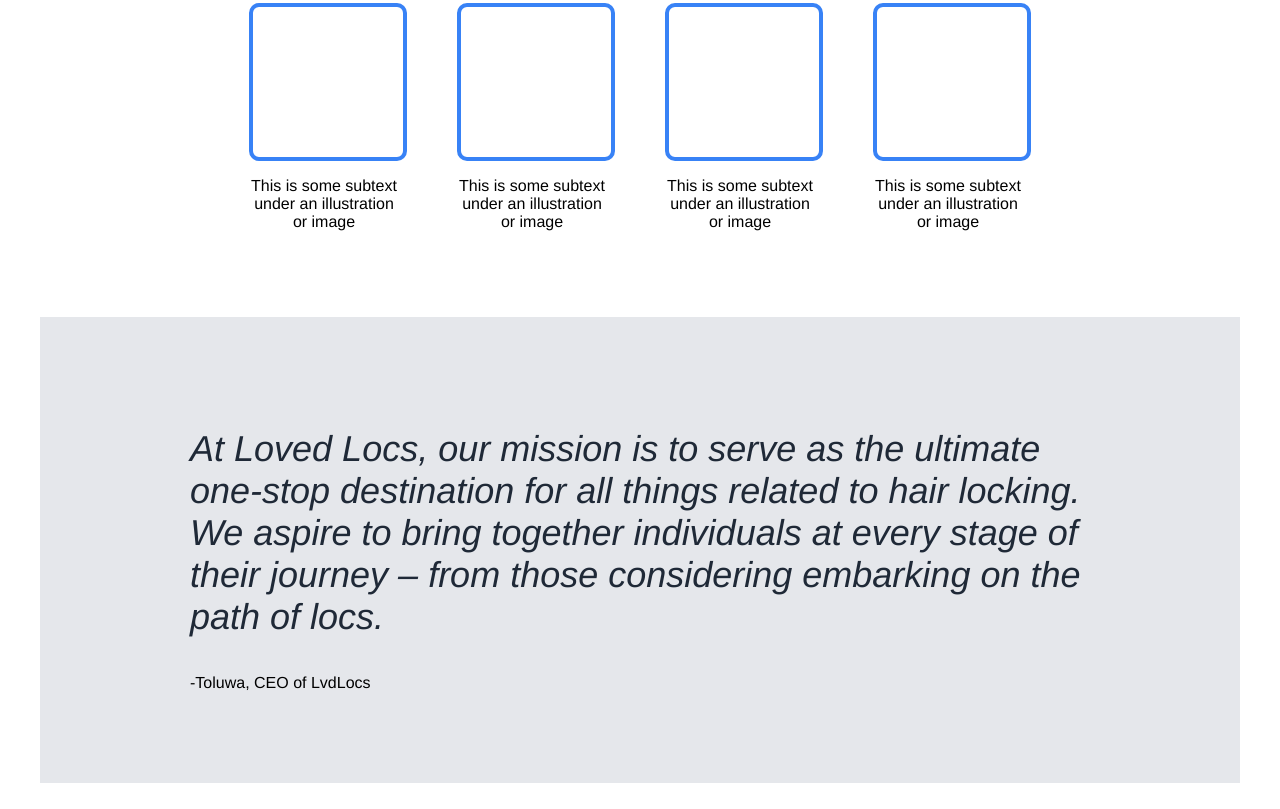
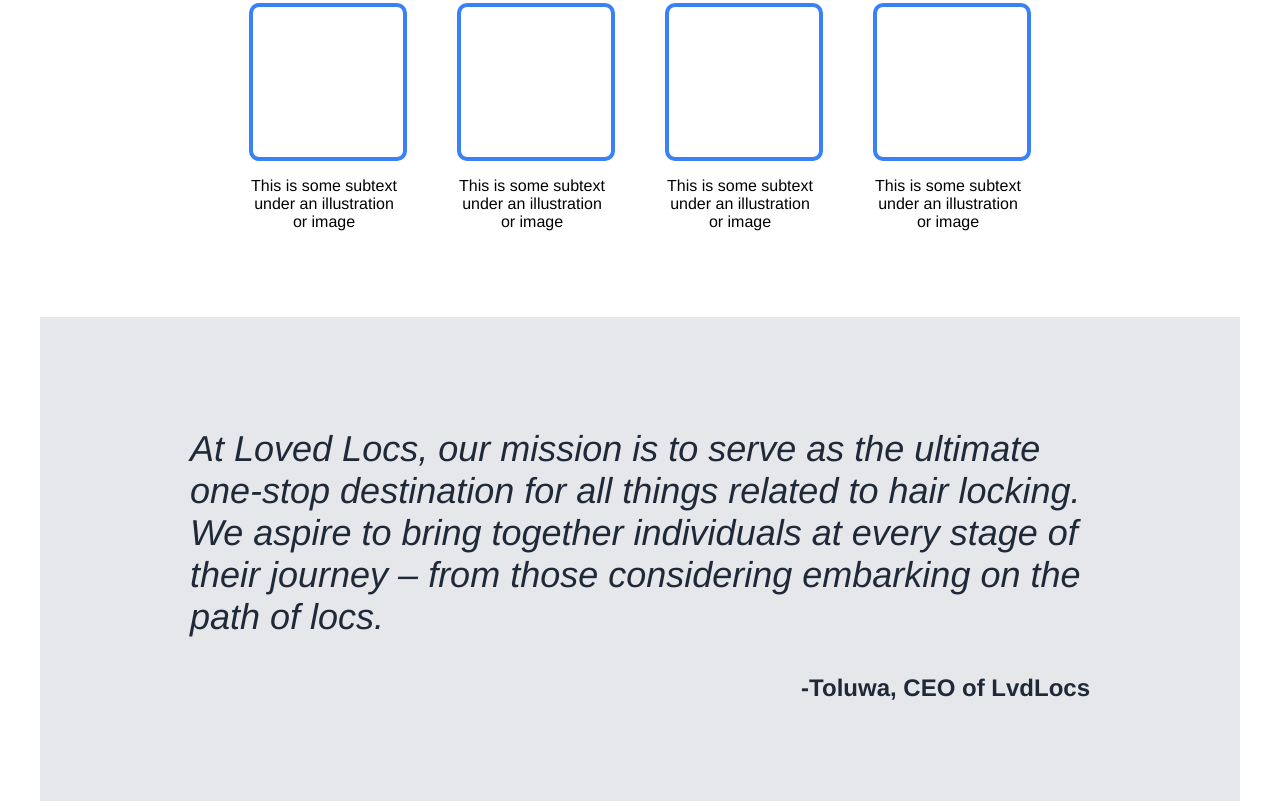
Before and after one commit to GitOfGod/landing-page, a plain HTML site: page index.html in a window 1280 px wide. Shown: the part 671-1480 px from the top of the page. Drawn offline with Linux system fonts and the light colour scheme.

Commit message:
style:Align and style author info in quote section
- Align author information to the right for better readability
- Increase font size and apply bolder font weight for emphasis

```diff
--- a/styles.css
+++ b/styles.css
@@ -119,3 +119,10 @@ button {
     font-weight: lighter;
     color: #1F2937;
 }
+
+.author {
+    text-align: right;
+    font-size: 24px;
+    color:#1F2937;
+    font-weight: bolder;
+}
```
